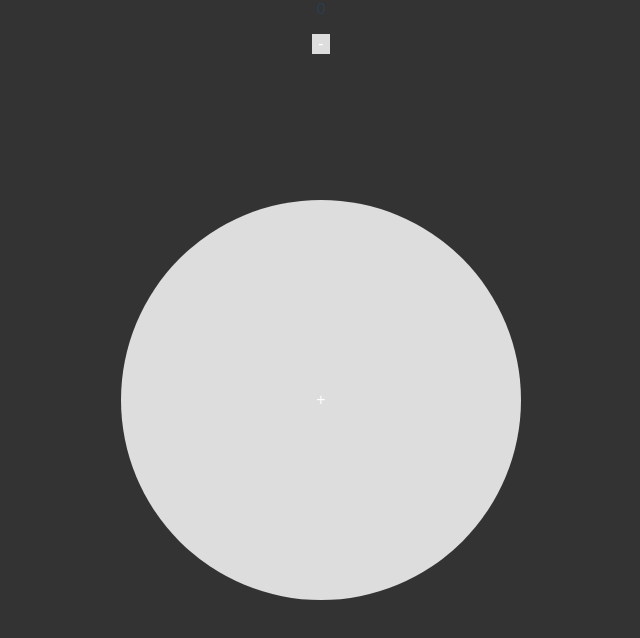
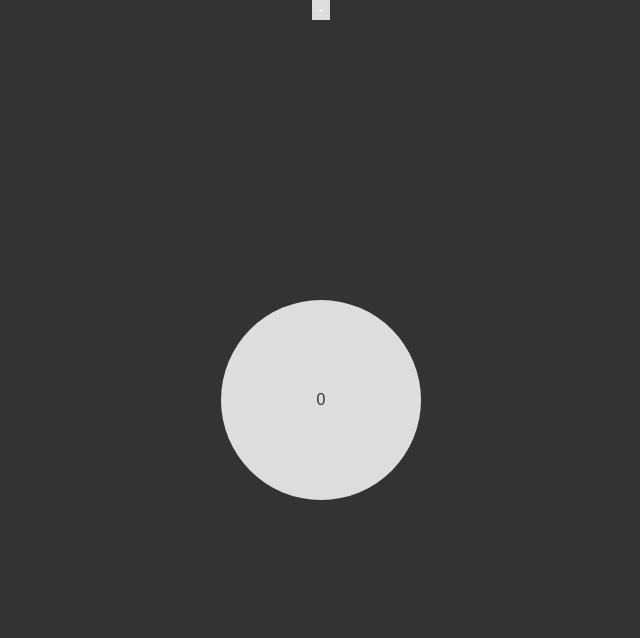
Before and after one commit to specialgee/clic, a Vue app: page / in a window 1280 px wide. Shown: the top 638 px of the page, without its empty margins (319-959 px from the left). Built offline with nearby package versions, Linux system fonts and the light colour scheme.

Commit message:
updated plus button style

```diff
--- a/src/views/Home.vue
+++ b/src/views/Home.vue
@@ -2,9 +2,10 @@
   <div class="home">
     <!-- <img alt="Vue logo" src="../assets/logo.png"> -->
     <!-- <HelloWorld msg="Welcome to Your Vue.js App"/> -->
-    <p id="count-text">{{ count }}</p>
-    <p>
-      <button id="plus-button" @click="increment">+</button>
+    <p id="button-wrapper">
+      <button id="plus-button" @click="increment">
+        <p id="count-text">{{ count }}</p>
+      </button>
       <button @click="decrement">-</button>
     </p>
   </div>
@@ -14,6 +15,13 @@
 .home {
   position: relative;
   height: 100vh;
+}
+
+#button-wrapper {
+  display: block;
+  width: 100vw;
+  height: 100vh;
+  margin: 0 auto;
 }
 
 button {
@@ -31,10 +39,11 @@ button:focus {
 }
 
 #plus-button {
-  border-radius: 50vh;
-  width: 50vh;
-  height: 50vh;
+  width: 200px;
+  height: 200px;
+  border-radius: 100px;
   margin: 0;
+  padding: 0;
   position: absolute;
   top: 50%;
   left: 50%;
@@ -44,6 +53,7 @@ button:focus {
 
 #count-text {
   margin: 0;
+  color: #333;
 }
 
 </style>
```
